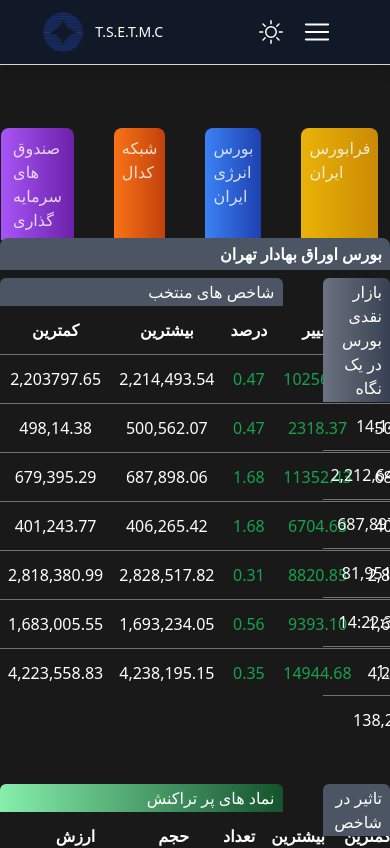
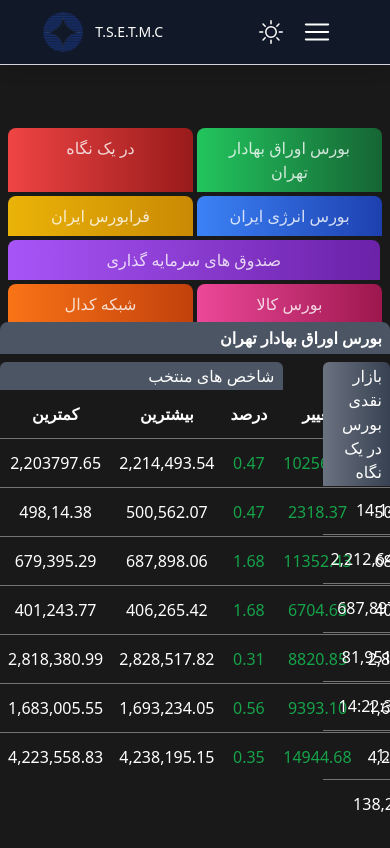
Before and after one commit to MH-Mangelian/Tsetmc-clone-and-redesign, a React (Vite) app: page / in a window 390 px wide. Shown: the top 848 px of the page. Built offline with nearby package versions, Linux system fonts and the light colour scheme.

Commit message:
top side Mobile fix  response

```diff
--- a/components/Medial.jsx
+++ b/components/Medial.jsx
@@ -4,15 +4,26 @@
   return (
     <section className='min-h-screen justify-center items-center w-screen'>
         <div className='my-32 container mx-auto flex flex-wrap justify-center items-center min-h-screen min-w-full'>
+            {/* ------------------top side Mobile ---------------- */}
+            <div className="grid grid-cols-4 gap-1 mx-2 text-center md:hidden">
+            <a href="#" className='col-span-2 font-medium bg-gradient-to-r from-red-500 to-red-800 p-2 px-3 border-1 rounded-t-lg active:shadow-md jumper-hover-btn-center'>در یک نگاه</a>
+                <a href="#" className='col-span-2 font-medium bg-gradient-to-r from-green-500 to-green-800 p-2 px-3 border-1 rounded-t-lg active:shadow-md jumper-hover-btn-center'>بورس اوراق بهادار تهران</a>
+                <a href="#" className='col-span-2 font-medium bg-gradient-to-r from-yellow-500 to-yellow-600  p-2 border-1 rounded-t-lg active:shadow-md jumper-hover-btn-center'>فرابورس ایران</a>
+                <a href="#" className='col-span-2 font-medium bg-gradient-to-r from-blue-500 to-blue-800  p-2 border-1 rounded-t-lg active:shadow-md jumper-hover-btn-center'>بورس انرژی ایران</a>
+                <a href="#" className='col-span-3 w-[133%] font-medium bg-gradient-to-r from-purple-500 to-purple-800 p-2 px-3  border-1 rounded-t-lg active:shadow-md jumper-hover-btn-center'>صندوق های سرمایه گذاری</a>
+                <a href="#" className='col-span-2 font-medium bg-gradient-to-r from-orange-500 to-orange-700  p-2 border-1 rounded-t-lg active:shadow-md jumper-hover-btn-center'>شبکه کدال</a>
+                <a href="#" className='col-span-2 font-medium bg-gradient-to-r from-pink-500 to-pink-800 p-2 px-3 border-1 rounded-t-lg active:shadow-md jumper-hover-btn-center'>بورس کالا</a>
+            </div>
             {/* ------------------top side ---------------- */}
-            <div className='flex flex-row-reverse space-x-10 px-16'>
-                <a href="#" className='inline-flex font-medium md:mx-10  text-center  bg-gradient-to-r from-red-500 to-red-800 p-2 px-3 border-1 rounded-t-lg active:shadow-md jumper-hover-btn-center'>در یک نگاه</a>
+            <div className='grid grid-flow-col auto-cols-max px-16 gap-x-2 max-sm:hidden '>
+            {/* flex flex-row-reverse space-x-10 px-16 */}
+                <a href="#" className='inline-block font-medium bg-gradient-to-r from-pink-500 to-pink-800 p-2 px-3 border-1 rounded-t-lg active:shadow-md jumper-hover-btn-center'>بورس کالا</a>
+                <a href="#" className='inline-block font-medium bg-gradient-to-r from-purple-500 to-purple-800 p-2 px-3  border-1 rounded-t-lg active:shadow-md jumper-hover-btn-center'>صندوق های سرمایه گذاری</a>
+                <a href="#" className='inline-block font-medium bg-gradient-to-r from-orange-500 to-orange-700  p-2 border-1 rounded-t-lg active:shadow-md jumper-hover-btn-center'>شبکه کدال</a>
+                <a href="#" className='inline-block font-medium bg-gradient-to-r from-blue-500 to-blue-800  p-2 border-1 rounded-t-lg active:shadow-md jumper-hover-btn-center'>بورس انرژی ایران</a>
+                <a href="#" className='inline-block font-medium bg-gradient-to-r from-yellow-500 to-yellow-600  p-2 border-1 rounded-t-lg active:shadow-md jumper-hover-btn-center'>فرابورس ایران</a>
                 <a href="#" className='inline-block font-medium bg-gradient-to-r from-green-500 to-green-800 p-2 px-3 border-1 rounded-t-lg active:shadow-md jumper-hover-btn-center'>بورس اوراق بهادار تهران</a>
-                <a href="#" className='inline-block font-medium bg-gradient-to-r from-yellow-500 to-yellow-600  p-2 border-1 rounded-t-lg active:shadow-md jumper-hover-btn-center'>فرابورس ایران</a>
-                <a href="#" className='inline-block font-medium bg-gradient-to-r from-blue-500 to-blue-800  p-2 border-1 rounded-t-lg active:shadow-md jumper-hover-btn-center'>بورس انرژی ایران</a>
-                <a href="#" className='inline-block font-medium bg-gradient-to-r from-orange-500 to-orange-700  p-2 border-1 rounded-t-lg active:shadow-md jumper-hover-btn-center'>شبکه کدال</a>
-                <a href="#" className='inline-block font-medium bg-gradient-to-r from-purple-500 to-purple-800 p-2 px-3  border-1 rounded-t-lg active:shadow-md jumper-hover-btn-center'>صندوق های سرمایه گذاری</a>
-                <a href="#" className='inline-block font-medium bg-gradient-to-r from-pink-500 to-pink-800 p-2 px-3 border-1 rounded-t-lg active:shadow-md jumper-hover-btn-center'>بورس کالا</a>
+                <a href="#" className='inline-flex font-medium text-center  bg-gradient-to-r from-red-500 to-red-800 p-2 px-3 border-1 rounded-t-lg active:shadow-md jumper-hover-btn-center'>در یک نگاه</a>
             </div>
             {/* ----------------------center side -------------------- */}
             <div className='grid min-h-screen justify-center min-w-fit sm:grid-flow-row'>
```
